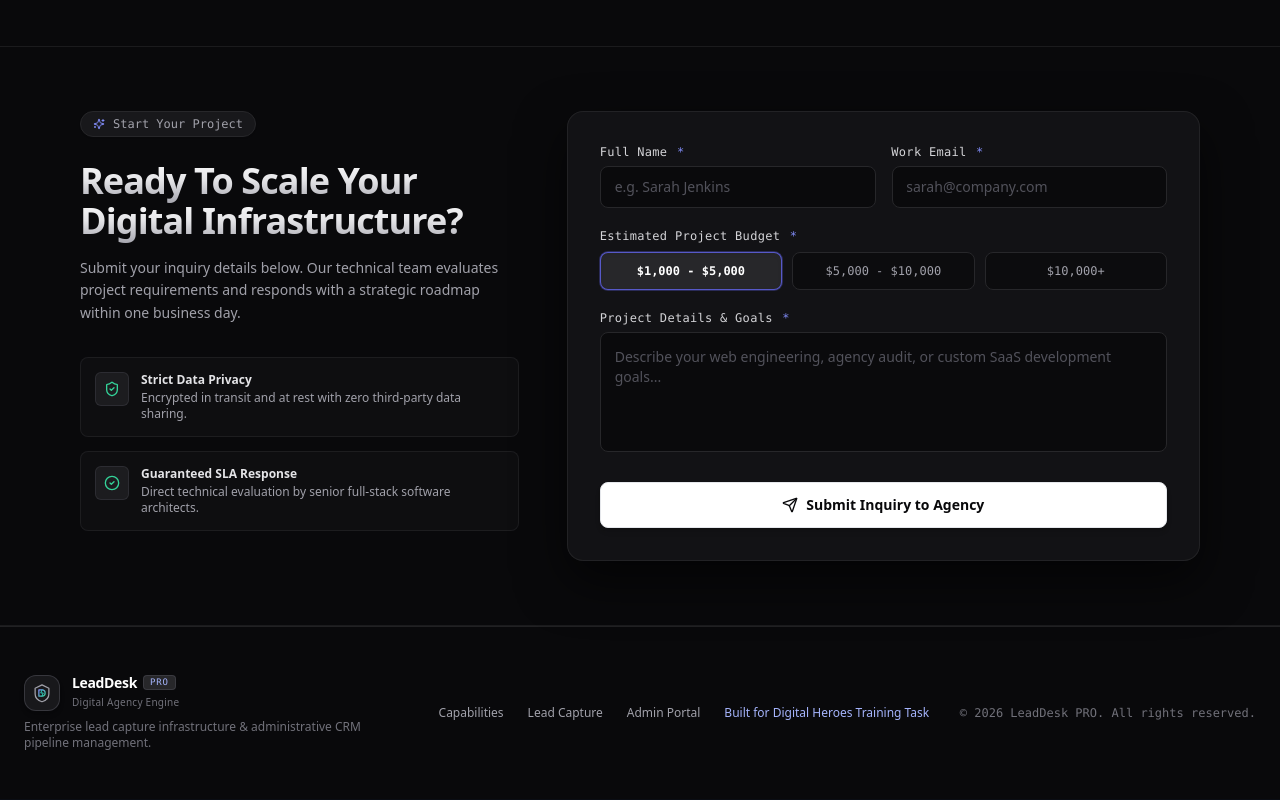
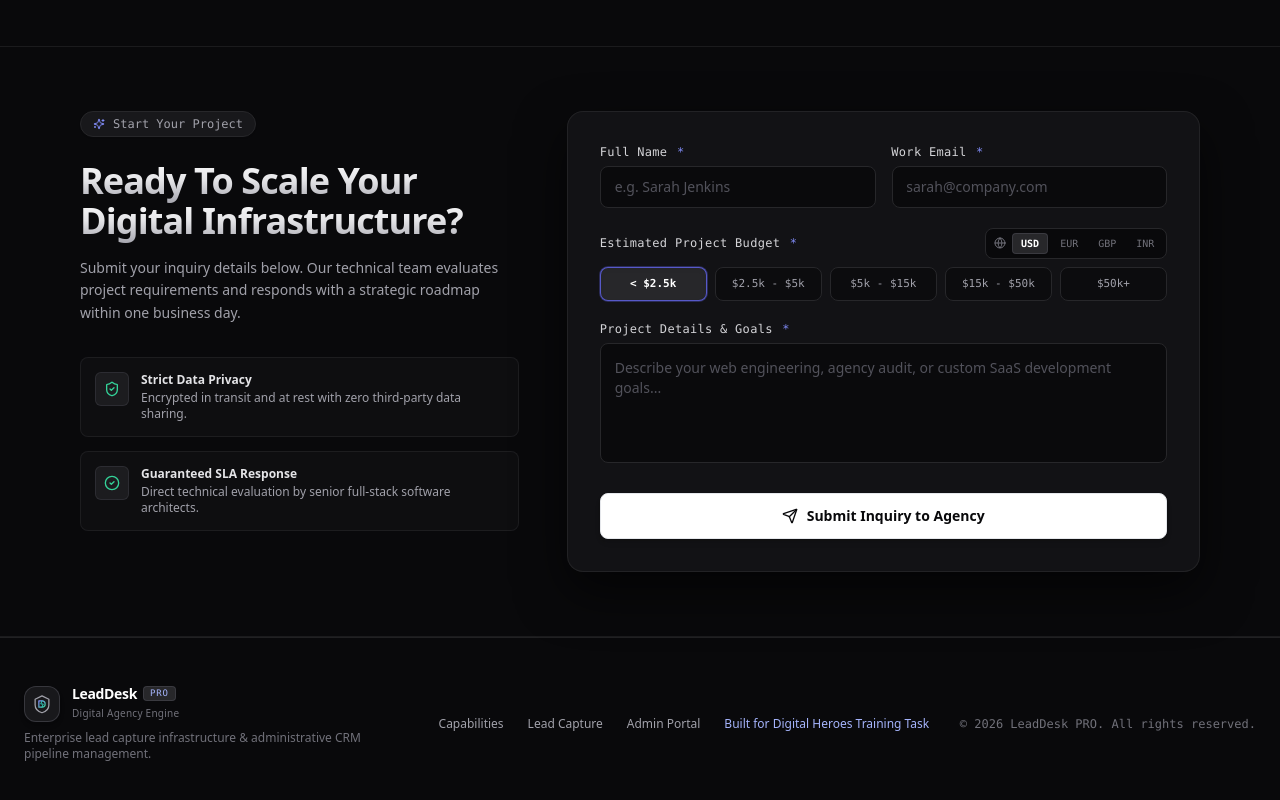
Before and after one commit to anirudhthakur-07/LeadDesk-Mini, a Next.js app: page / in a window 1280 px wide. Shown: the part 1417-2217 px from the top of the page. Built offline with nearby package versions, Linux system fonts and the light colour scheme.

Commit message:
feat(form): add multi-currency selector (USD, EUR, GBP, INR) and expanded 5-tier budget ranges

```diff
--- a/src/components/LeadForm.js
+++ b/src/components/LeadForm.js
@@ -1,17 +1,18 @@
 'use client';
 
 import { useState } from 'react';
-import { BUDGET_RANGES } from '@/constants';
+import { CURRENCIES, BUDGET_RANGES_BY_CURRENCY } from '@/constants';
 import { useToast } from '@/context/ToastContext';
-import { Send, CheckCircle2, Loader2, Sparkles, ShieldCheck } from 'lucide-react';
+import { Send, CheckCircle2, Loader2, Sparkles, ShieldCheck, Globe } from 'lucide-react';
 import ScrollReveal from '@/components/ui/ScrollReveal';
 
 export default function LeadForm() {
   const { addToast } = useToast();
+  const [selectedCurrency, setSelectedCurrency] = useState('USD');
   const [formData, setFormData] = useState({
     fullName: '',
     email: '',
-    budgetRange: BUDGET_RANGES[0],
+    budgetRange: BUDGET_RANGES_BY_CURRENCY.USD[0],
     message: '',
   });
 
@@ -20,6 +21,14 @@ export default function LeadForm() {
   const handleChange = (e) => {
     const { name, value } = e.target;
     setFormData((prev) => ({ ...prev, [name]: value }));
+  };
+
+  const handleCurrencyChange = (currencyCode) => {
+    setSelectedCurrency(currencyCode);
+    const newRanges = BUDGET_RANGES_BY_CURRENCY[currencyCode];
+    if (newRanges && newRanges.length > 0) {
+      setFormData((prev) => ({ ...prev, budgetRange: newRanges[0] }));
+    }
   };
 
   const handleBudgetSelect = (range) => {
@@ -49,7 +58,7 @@ export default function LeadForm() {
       setFormData({
         fullName: '',
         email: '',
-        budgetRange: BUDGET_RANGES[0],
+        budgetRange: BUDGET_RANGES_BY_CURRENCY[selectedCurrency][0],
         message: '',
       });
     } catch (err) {
@@ -59,35 +68,32 @@ export default function LeadForm() {
     }
   };
 
+  const activeRanges = BUDGET_RANGES_BY_CURRENCY[selectedCurrency] || BUDGET_RANGES_BY_CURRENCY.USD;
+
   return (
     <section id="capture-lead" className="py-16 border-b border-zinc-800/60 bg-[#09090B]">
       <div className="max-w-6xl mx-auto px-4">
-
-        {/* 2-Column Split Grid Layout: Left (5 Cols) & Right (7 Cols) */}
         <div className="grid gap-12 lg:grid-cols-12 lg:items-start">
 
-          {/* Left Column (5 Cols): Value Proposition & Security Callouts */}
+          {/* Left Column (5 Cols): Value Proposition */}
           <div className="lg:col-span-5">
-            <ScrollReveal direction="right">
-              {/* Announcement Pill Badge */}
+            <ScrollReveal direction="right" delay={0}>
               <div className="inline-flex items-center gap-2 px-3 py-1 rounded-full text-xs font-mono font-medium bg-zinc-900 border border-zinc-800 text-zinc-400 mb-6 shadow-sm">
                 <Sparkles className="w-3 h-3 text-indigo-400" />
                 <span>Start Your Project</span>
               </div>
 
-              {/* Headline */}
               <h2 className="text-3xl sm:text-4xl font-bold tracking-tight text-white leading-tight mb-4">
                 <span className="bg-gradient-to-b from-white via-zinc-200 to-zinc-400 bg-clip-text text-transparent">
                   Ready To Scale Your Digital Infrastructure?
                 </span>
               </h2>
 
-              {/* Subtitle */}
               <p className="text-sm text-zinc-400 leading-relaxed font-normal mb-8">
                 Submit your inquiry details below. Our technical team evaluates project requirements and responds with a strategic roadmap within one business day.
               </p>
 
-              {/* Stacked Security Callout Cards */}
+              {/* Value Props List */}
               <div className="space-y-3.5">
                 <div className="p-3.5 rounded-lg bg-zinc-900/40 border border-zinc-800/60 flex items-start gap-3 transition-colors hover:bg-zinc-900/80">
                   <div className="p-2 rounded-md bg-zinc-800/60 text-emerald-400 border border-zinc-700/50 shrink-0">
@@ -156,26 +162,49 @@ export default function LeadForm() {
                     </div>
                   </div>
 
-                  {/* 3-Column Budget Selector Pill Buttons */}
+                  {/* Multi-Currency & Budget Range Selection */}
                   <div className="mb-5">
-                    <label className="block text-xs font-medium text-zinc-300 mb-2 font-mono tracking-wide">
-                      Estimated Project Budget <span className="text-indigo-400 ml-0.5">*</span>
-                    </label>
-                    <div className="grid grid-cols-3 gap-2.5">
-                      {BUDGET_RANGES.map((range) => {
+                    <div className="flex items-center justify-between mb-2">
+                      <label className="block text-xs font-medium text-zinc-300 font-mono tracking-wide">
+                        Estimated Project Budget <span className="text-indigo-400 ml-0.5">*</span>
+                      </label>
+
+                      {/* Currency Selector Tabs */}
+                      <div className="flex items-center gap-1 bg-zinc-950 p-1 rounded-lg border border-zinc-800">
+                        <Globe className="w-3 h-3 text-zinc-500 ml-1 mr-0.5" />
+                        {CURRENCIES.map((c) => (
+                          <button
+                            key={c.code}
+                            type="button"
+                            onClick={() => handleCurrencyChange(c.code)}
+                            className={`px-2 py-0.5 text-[10px] font-mono font-medium rounded transition-all ${
+                              selectedCurrency === c.code
+                                ? 'bg-zinc-800 text-white font-semibold border border-zinc-700/80 shadow-sm'
+                                : 'text-zinc-500 hover:text-zinc-300'
+                            }`}
+                          >
+                            {c.code}
+                          </button>
+                        ))}
+                      </div>
+                    </div>
+
+                    {/* Dynamic 5-Range Grid */}
+                    <div className="grid grid-cols-2 sm:grid-cols-3 md:grid-cols-5 gap-2">
+                      {activeRanges.map((range) => {
                         const isSelected = formData.budgetRange === range;
                         return (
                           <button
                             key={range}
                             type="button"
                             onClick={() => handleBudgetSelect(range)}
-                            className={`px-3 py-2.5 rounded-lg text-xs font-medium border text-center transition-all duration-150 cursor-pointer select-none ${
+                            className={`px-2.5 py-2 rounded-lg text-xs font-medium border text-center transition-all duration-150 cursor-pointer select-none ${
                               isSelected
                                 ? 'bg-zinc-800 border-indigo-500/80 text-white shadow-inner ring-1 ring-indigo-500/30 font-semibold'
                                 : 'bg-zinc-950/60 border-zinc-800 text-zinc-400 hover:border-zinc-700 hover:text-zinc-200 hover:bg-zinc-900/80'
                             }`}
                           >
-                            <span className="block font-mono">{range}</span>
+                            <span className="block font-mono text-[11px] whitespace-nowrap">{range}</span>
                           </button>
                         );
                       })}
@@ -216,7 +245,6 @@ export default function LeadForm() {
                       </>
                     )}
                   </button>
-
                 </form>
 
               </div>
@@ -224,7 +252,6 @@ export default function LeadForm() {
           </div>
 
         </div>
-
       </div>
     </section>
   );
--- a/src/constants/index.js
+++ b/src/constants/index.js
@@ -1,10 +1,26 @@
+export const CURRENCIES = [
+  { code: 'USD', symbol: '$', label: 'USD ($)' },
+  { code: 'EUR', symbol: '€', label: 'EUR (€)' },
+  { code: 'GBP', symbol: '£', label: 'GBP (£)' },
+  { code: 'INR', symbol: '₹', label: 'INR (₹)' },
+];
+
+export const BUDGET_RANGES_BY_CURRENCY = {
+  USD: ['< $2.5k', '$2.5k - $5k', '$5k - $15k', '$15k - $50k', '$50k+'],
+  EUR: ['< €2.5k', '€2.5k - €5k', '€5k - €15k', '€15k - €50k', '€50k+'],
+  GBP: ['< £2k', '£2k - £5k', '£5k - £15k', '£15k - £40k', '£40k+'],
+  INR: ['< ₹2L', '₹2L - ₹5L', '₹5L - ₹15L', '₹15L - ₹50L', '₹50L+'],
+};
+
+// Legacy fallback budget ranges + new multi-currency ranges
 export const ALLOWED_BUDGETS = [
   '$1,000 - $5,000',
   '$5,000 - $10,000',
-  '$10,000+'
+  '$10,000+',
+  ...Object.values(BUDGET_RANGES_BY_CURRENCY).flat(),
 ];
 
-export const BUDGET_RANGES = ALLOWED_BUDGETS;
+export const BUDGET_RANGES = BUDGET_RANGES_BY_CURRENCY.USD;
 
 export const ALLOWED_STATUSES = ['New', 'Contacted', 'Closed'];
 
--- a/src/models/Lead.js
+++ b/src/models/Lead.js
@@ -18,10 +18,8 @@ const LeadSchema = new mongoose.Schema(
     budgetRange: {
       type: String,
       required: [true, 'Budget range is required'],
-      enum: {
-        values: ['$1,000 - $5,000', '$5,000 - $10,000', '$10,000+'],
-        message: 'Invalid budget range selected',
-      },
+      trim: true,
+      maxlength: [50, 'Budget range cannot exceed 50 characters'],
     },
     message: {
       type: String,
--- a/src/validators/leadValidator.js
+++ b/src/validators/leadValidator.js
@@ -19,7 +19,7 @@ export function validateCreateLeadPayload(body) {
     return { isValid: false, error: 'Please provide a valid email address', status: 422 };
   }
 
-  if (!budgetRange || !ALLOWED_BUDGETS.includes(budgetRange)) {
+  if (!budgetRange || budgetRange.length < 2 || budgetRange.length > 50) {
     return { isValid: false, error: 'Invalid budget range selected', status: 422 };
   }
 
```
